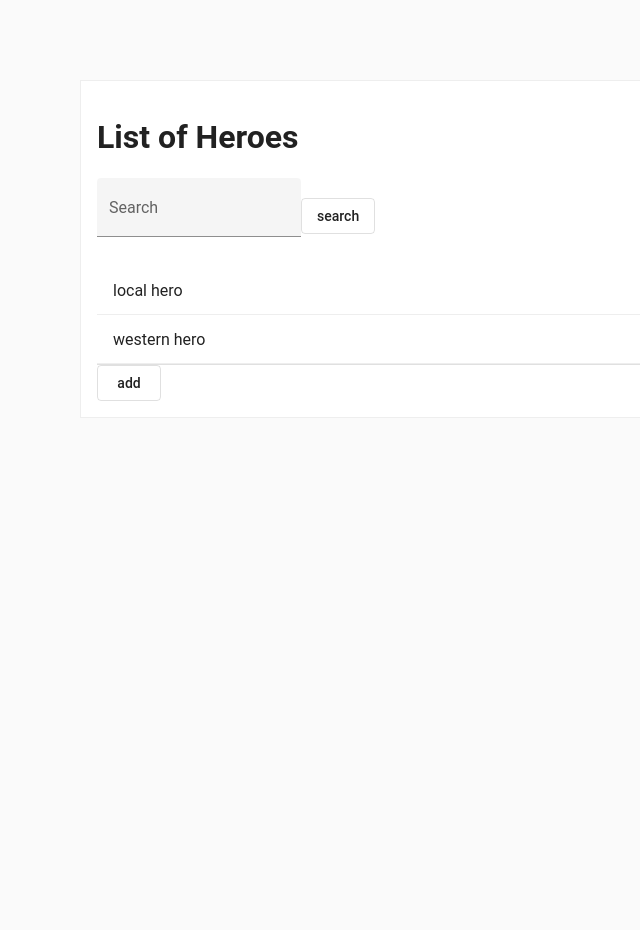
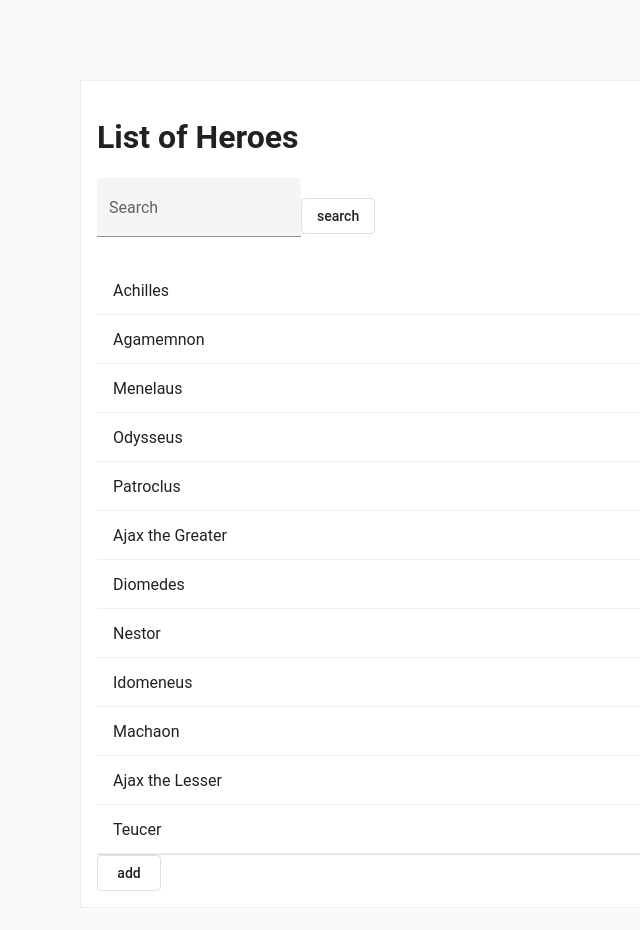
Before and after one commit to jmascuf/heroes, an Angular app: page /heroes in a window 1280 px wide. Shown: the top 930 px of the page, without its empty margins (0-640 px from the left). Before the commit the page ends 800 px from the top, so only its background shows below. Built offline with nearby package versions, Linux system fonts and the light colour scheme.

Commit message:
heroes mock-data

```diff
--- /dev/null
+++ b/src/app/mock-heroes.ts
@@ -0,0 +1,16 @@
+import { Hero } from "./shared/interfaces/hero";
+
+export const HEROES: Hero[] = [
+  {id: 1, name: "Achilles", description: "Greatest Trojan War Hero of the Greek Army"},
+  {id: 2, name: "Agamemnon", description: "Commander of the Greek Army at Troy"},
+  {id: 3, name: "Menelaus", description: "Homeric Lord of the Spartans"},
+  {id: 4, name: "Odysseus", description: "Architect of the Greek Victory"},
+  {id: 5, name: "Patroclus", description: "Savior of the Greek Cause at Troy"},
+  {id: 6, name: "Ajax the Greater", description: "Defender of the Greek Ships and Army"},
+  {id: 7, name: "Diomedes", description: "The Young Greek Rival of Achilles"},
+  {id: 8, name: "Nestor", description: "Counselor and Advisor of the Greek Army"},
+  {id: 9, name: "Idomeneus", description: "Cretan Ally of the Greek Army"},
+  {id: 10, name: "Machaon", description: "The Greek Physician at Troy"},
+  {id: 11, name: "Ajax the Lesser", description: " Brutal Greek Hero of the Locrians"},
+  {id: 12, name: "Teucer", description: "The Greatest Archer of the Greek Army"}
+];
--- a/src/app/services/hero.service.ts
+++ b/src/app/services/hero.service.ts
@@ -1,5 +1,6 @@
 import { Injectable } from '@angular/core';
 import { Hero } from '../shared/interfaces/hero';
+import { HEROES } from '../mock-heroes';
 
 @Injectable({
   providedIn: 'root'
@@ -8,9 +9,7 @@ export class HeroService {
   private heroes: Hero[];
   constructor(
   ) {
-
-    this.heroes = [{ name: 'local hero', id: 1 }, { name: 'western hero', id: 2 }]
-
+    this.heroes = HEROES;
   }
 
   all() {
--- a/src/app/shared/interfaces/hero.ts
+++ b/src/app/shared/interfaces/hero.ts
@@ -1,5 +1,5 @@
 export interface Hero {
   id: number;
   name: string;
-
+  description?: string
 }
```
